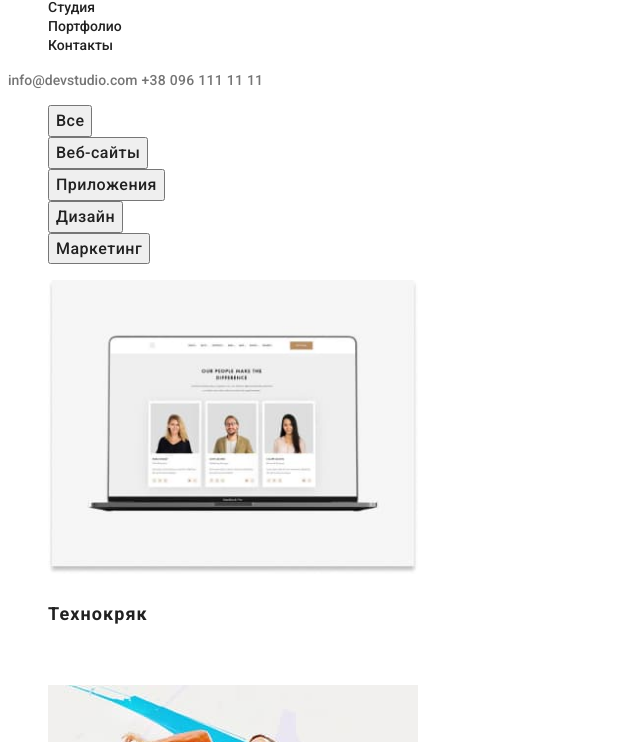
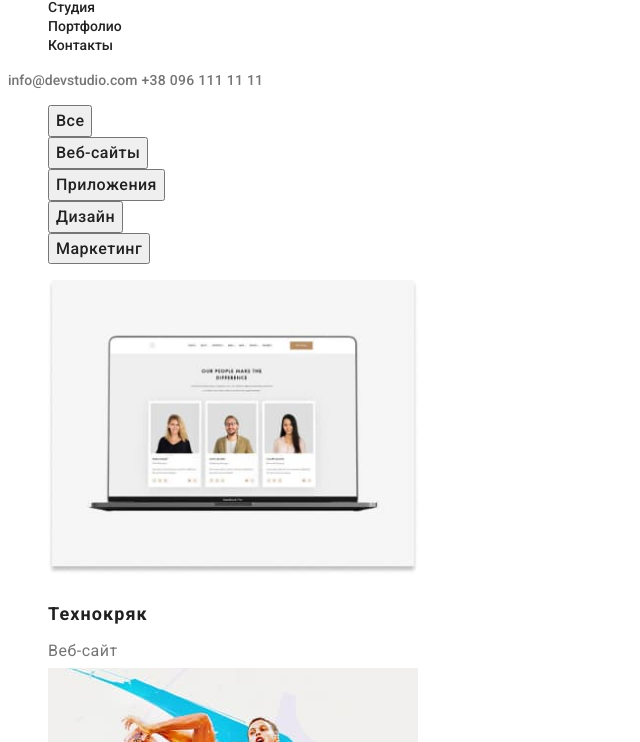
Before and after one commit to KovalchukAnastasia/goit-markup-hw-02, a plain HTML site: page portfolio.html in a window 1280 px wide. Shown: the part 58-800 px from the top of the page, without its empty margins (0-640 px from the left). Drawn offline with Linux system fonts and the light colour scheme.

Commit message:
Update styles.css

```diff
--- a/css/styles.css
+++ b/css/styles.css
@@ -285,7 +285,7 @@ body {
     letter-spacing: 0.06em;
     color: #212121;
   }
-  .projects-tex {
+  .projects-text {
     font-style: normal;
     font-weight: 400;
     font-size: 16px;
```
